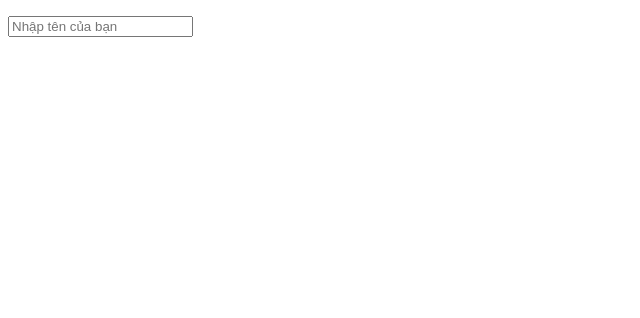
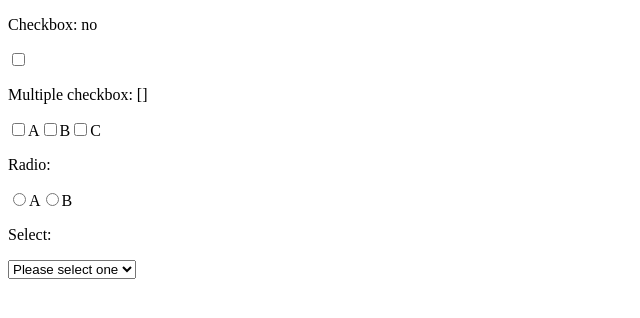
Before and after one commit to 1996Khanh/LearnVueJs, a Vue app: page / in a window 1280 px wide. Shown: the top 318 px of the page, without its empty margins (0-640 px from the left). Built offline with nearby package versions, Linux system fonts and the light colour scheme.

Commit message:
model checkbox, radio, select

```diff
--- a/src/App.vue
+++ b/src/App.vue
@@ -1,23 +1,41 @@
-<!-- <script setup>
+<script setup>
 import { ref } from 'vue'
-const text = ref('')
 
-const handleInput = (event) => {
-  text.value = event.target.value
-}
+const checked = ref('no')
+
+const checkedNames = ref([])
+
+const radioChecked = ref()
+
+const selected = ref('')
+
+const firstOption = ref('first option')
+const secondOption = ref('second option')
 </script>
 
 <template>
-  <p>{{ text }}</p>
-  <input :value="text" @input="handleInput" placeholder="Nhập tên của bạn" />
-</template> -->
+  <p>Checkbox: {{ checked }}</p>
+  <input type="checkbox" id="single-checkbox" v-model="checked" true-value="yes" false-value="no" />
 
-<script setup>
-import { ref } from 'vue'
-const text = ref('')
-</script>
+  <p>Multiple checkbox: {{ checkedNames }}</p>
+  <input type="checkbox" id="checkbox-a" v-model="checkedNames" value="A" />
+  <label for="checkbox-a">A</label>
+  <input type="checkbox" id="checkbox-b" v-model="checkedNames" value="B" />
+  <label for="checkbox-b">B</label>
+  <input type="checkbox" id="checkbox-c" v-model="checkedNames" value="C" />
+  <label for="checkbox-c">C</label>
 
-<template>
-  <p>{{ text }}</p>
-  <input v-model="text" placeholder="Nhập tên của bạn" />
+  <p>Radio: {{ radioChecked }}</p>
+  <input type="radio" id="radio-a" v-model="radioChecked" value="A" />
+  <label for="a">A</label>
+  <input type="radio" id="radio-b" v-model="radioChecked" value="B" />
+  <label for="b">B</label>
+
+  <p>Select: {{ selected }}</p>
+  <select v-model="selected">
+    <option disabled value="">Please select one</option>
+    <option>A</option>
+    <option>B</option>
+    <option>C</option>
+  </select>
 </template>
```
